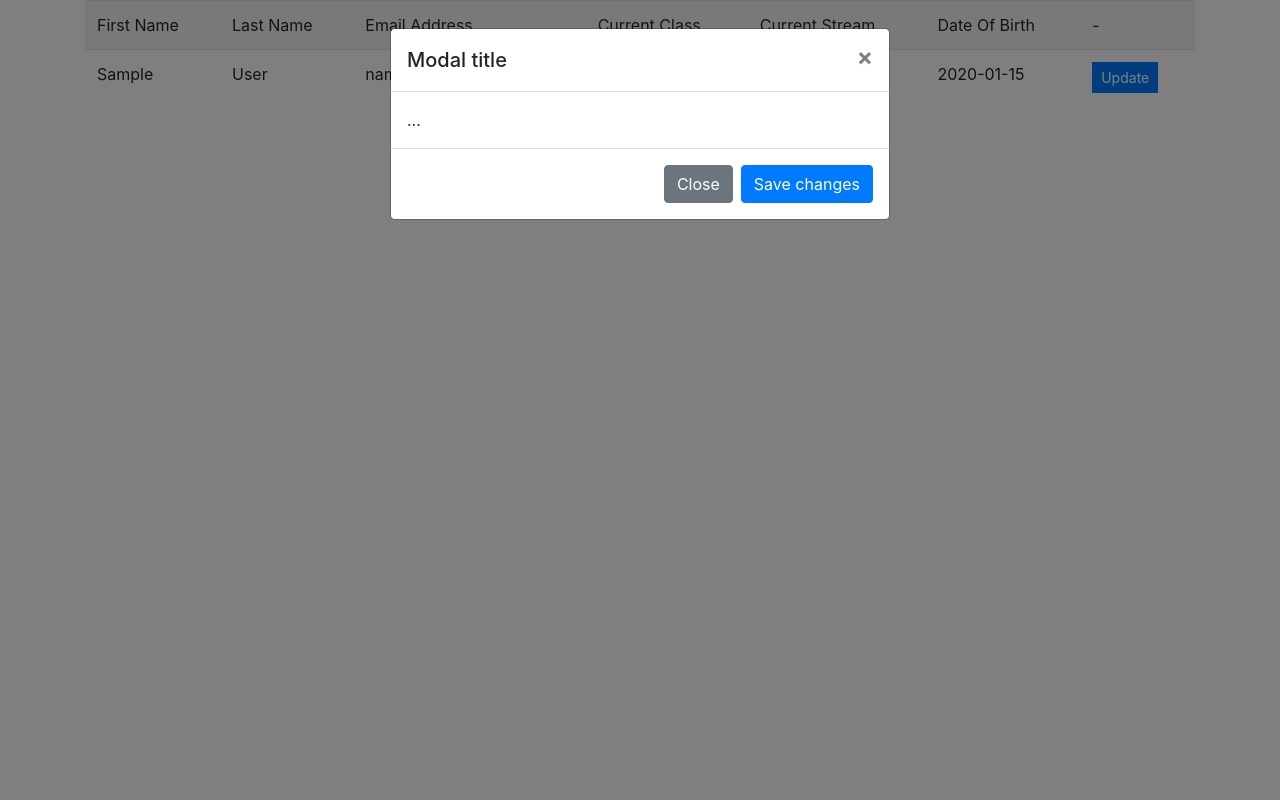
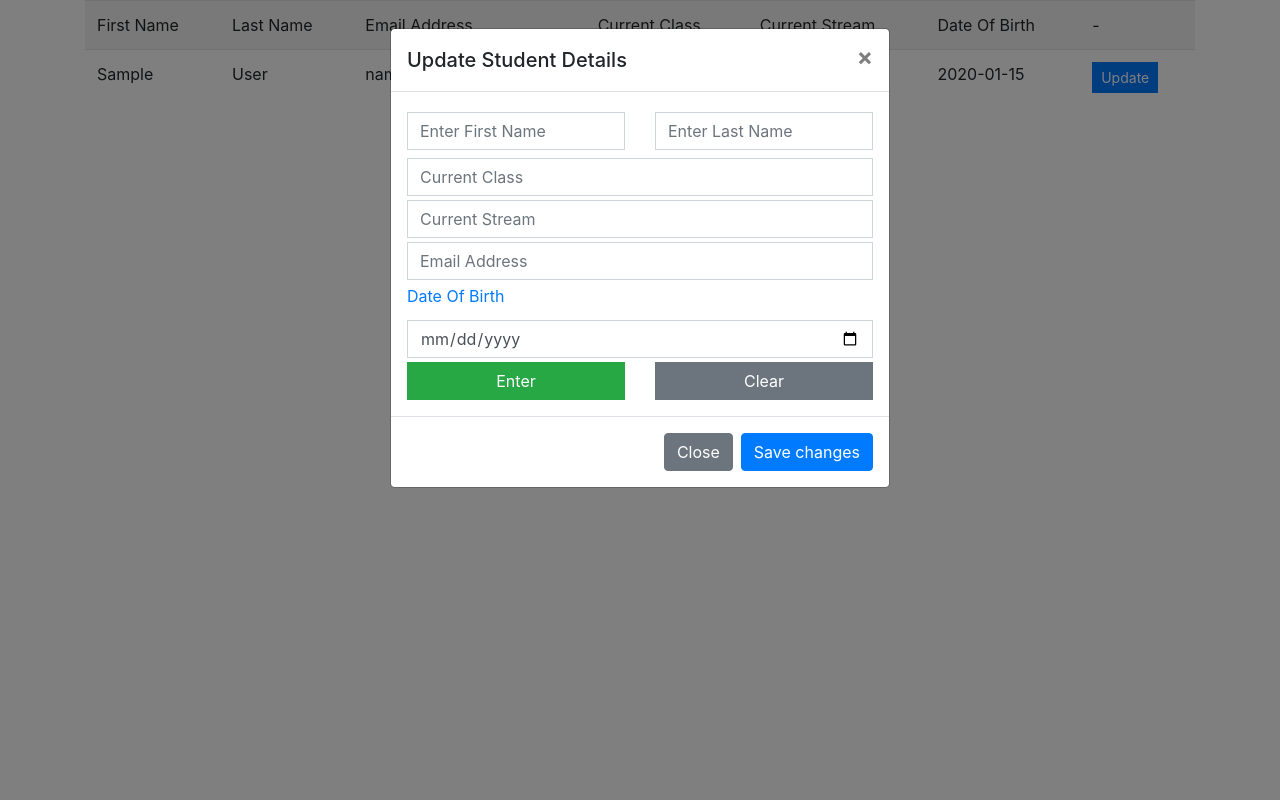
Before and after one commit to ChrisMuga/studentsAppPython, a Django app: page /students-list in a window 1280 px wide, after a click on "Update". Run offline with Django 3.2, Linux system fonts and the light colour scheme; tables that the repository leaves empty hold one stand-in row (values such as "Sample post"); some libraries are stand-ins or nearby versions.

Commit message:
modularize user fields | use them in form modal

```diff
--- a/studentMarks/templates/studentMarks/partials/update_student_modal.html
+++ b/studentMarks/templates/studentMarks/partials/update_student_modal.html
@@ -2,13 +2,15 @@
   <div class="modal-dialog" role="document">
     <div class="modal-content">
       <div class="modal-header">
-        <h5 class="modal-title" id="exampleModalLabel">Modal title</h5>
+        <h5 class="modal-title" id="exampleModalLabel">{{title}}</h5>
         <button type="button" class="close" data-dismiss="modal" aria-label="Close">
           <span aria-hidden="true">&times;</span>
         </button>
       </div>
       <div class="modal-body">
-        ...
+        <form action = "update-user" method="post">
+            {% include "./user_form_details.html" %}
+        </form>
       </div>
       <div class="modal-footer">
         <button type="button" class="btn btn-secondary" data-dismiss="modal">Close</button>
--- /dev/null
+++ b/studentMarks/templates/studentMarks/partials/user_form_details.html
@@ -0,0 +1,22 @@
+{% csrf_token %}
+<div class="row">
+    <div class="col-md-6">
+        <input type = "text" class="form-control my-1 b0" placeholder="Enter First Name" name = "firstName" required/>
+    </div>
+    <div class="col-md-6">
+        <input type = "text" class="form-control my-1 b0" placeholder="Enter Last Name" name = "lastName" required/>
+    </div>
+</div>
+<input type="number" min = 0 class="form-control my-1 b0" placeholder="Current Class" name = "currentClass" required/>
+<input type="text" class="form-control my-1 b0" placeholder="Current Stream" name = "currentStream" required/>
+<input type="email" class="form-control my-1 b0" placeholder="Email Address" name = "emailAddress" required/>
+<label class="text-primary">Date Of Birth</label>
+<input type="date" class="form-control my-1 b0" placeholder="Date Of Birth" name = "dateOfBirth" required/>
+<div class="row">
+    <div class="col-md-6">
+        <button class="btn btn-success b0 form-control" type="submit">Enter</button>
+    </div>
+    <div class="col-md-6">
+        <button class="btn btn-secondary b0 form-control" type="reset">Clear</button>
+    </div>
+</div>
--- a/studentMarks/templates/studentMarks/students.html
+++ b/studentMarks/templates/studentMarks/students.html
@@ -50,5 +50,5 @@
         </tr>
     {% endfor %}
 </table>
-{% include "./partials/update_student_modal.html" %}
+{% include "./partials/update_student_modal.html" with title="Update Student Details" %}
 {% endblock %}
```
Also changed, not shown: studentMarks/templates/studentMarks/student_registration.html (+1 -22 lines).
